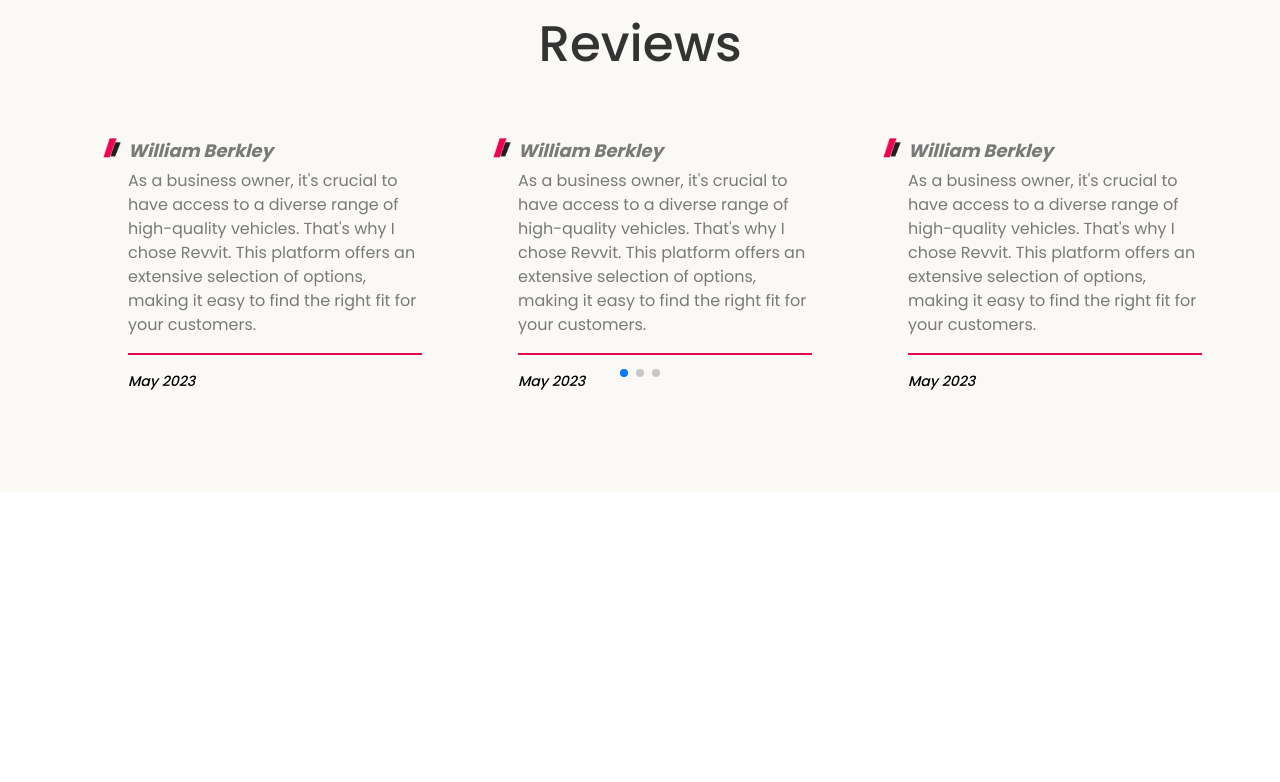
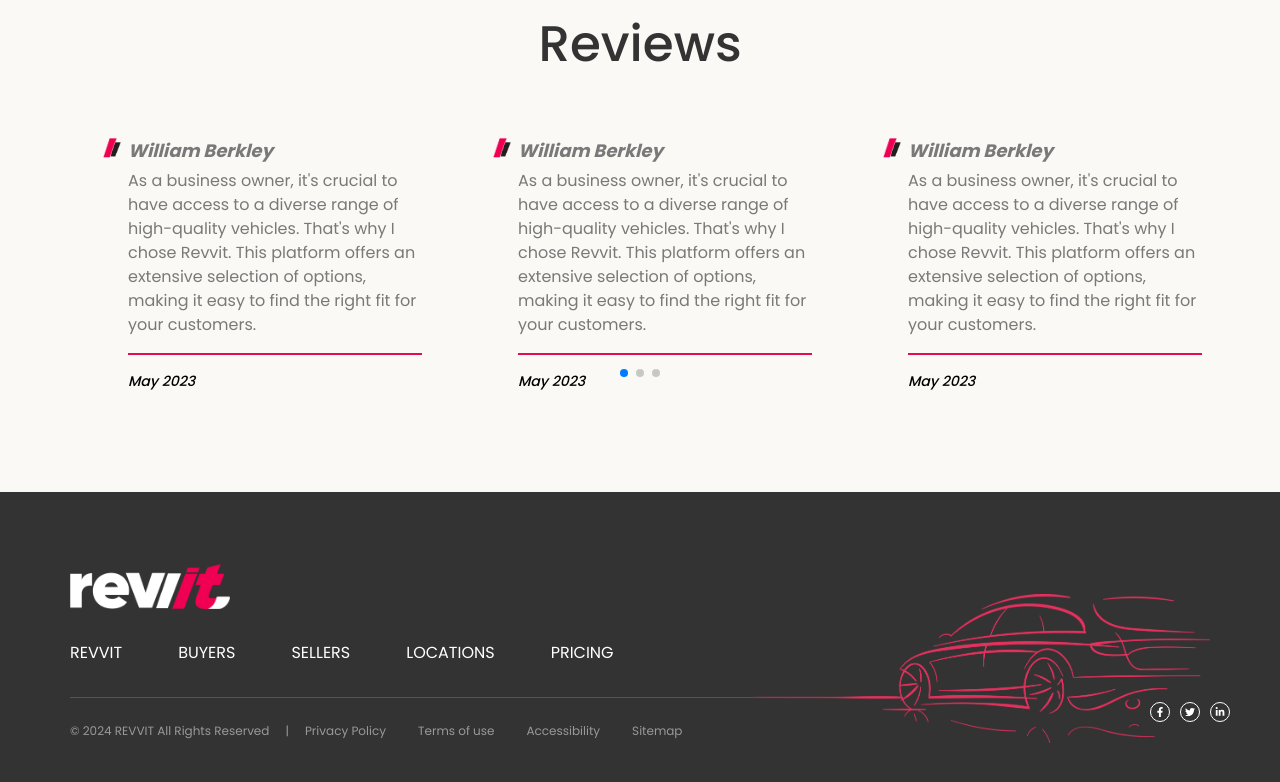
Before and after one commit to crea8ivedev/crea8ivedev-demo, a Next.js app: page / in a window 1280 px wide. Shown: the part 3758-4540 px from the top of the page. Before the commit the page ends 4250 px from the top, so only its background shows below. Built offline with nearby package versions, Linux system fonts and the light colour scheme.

Commit message:
feat: footer

```diff
--- a/app/globals.css
+++ b/app/globals.css
@@ -420,5 +420,70 @@
 .review--card span {
   @apply text-[14px] font-[500] leading-[21px] text-[#7979790] italic;
 }
+/* Reviews End */
 
-/* Reviews End */
+/* Footer Start */
+.footer-root {
+  @apply w-full bg-[#333333];
+}
+.footer-list-root {
+  @apply md:flex items-center;
+}
+
+.footer-list-section {
+  @apply w-full lg:max-w-[80%] 2xl:max-w-[50%] flex flex-col items-center lg:items-start pt-[48px] pb-[30px] lg:py-[3rem];
+}
+.footer-list-section-img {
+  @apply w-[160px] h-[45px];
+}
+.footer-list-section li a {
+  @apply text-[16px] font-[400] leading-[24px] text-[#cfcfcf] not-italic hover:text-primary;
+}
+.footer-list-section .break-line {
+  @apply w-full border-b border-primary mt-[2rem];
+}
+
+.footer-list-first {
+  @apply flex flex-col sm:flex-row items-center gap-4 text-white sm:gap-8 lg:gap-6 xl:gap-14 mt-8;
+}
+.footer-list-first .active-link a {
+  @apply text-primary;
+}
+
+.footer-privacy {
+  @apply flex flex-col justify-center lg:justify-start sm:flex-row lg:flex-col xl:flex-row lg:items-start items-center gap-[1rem] mt-[1.5rem] w-full;
+}
+.footer-privacy span {
+  @apply sm:order-1 order-3 text-[12px] font-[400] leading-[18px] not-italic text-[#999999];
+}
+.footer-privacy-devider {
+  @apply hidden md:block lg:hidden xl:block;
+}
+.footer-privacy ul {
+  @apply grid grid-cols-2 sm:flex order-1 sm:order-3 sm:flex-row items-center text-center gap-y-[10px] gap-x-[20px] lg:gap-[1rem] xl:gap-[2rem];
+}
+.footer-privacy li {
+  @apply block leading-[1];
+}
+.footer-privacy li {
+  @apply text-[12px] font-[400] leading-[18px] not-italic text-[#999999];
+}
+
+.footer-list-section-two {
+  @apply w-full max-w-[40%] 2xl:max-w-[50%] h-[320px] py-6 lg:pt-[20px] 2xl:pt-[32px] lg:pb-[12px] xl:pt-[50px] xl:pb-[17px] 2xl:pb-[32px] hidden lg:flex flex-col items-end relative;
+}
+.footer-list-section-two-img {
+  @apply w-full h-full lg:object-contain;
+}
+
+.social-icon-section {
+  @apply flex items-center gap-[10px] 2xl:gap-[1rem] absolute -right-[30px] xl:-right-[20px] bottom-[110px] xl:bottom-[90px] 2xl:bottom-[75px];
+}
+.social-ico-wrater {
+  @apply flex items-center justify-center h-[20px] w-[20px] 2xl:w-[25px] 2xl:h-[25px] border border-white rounded-[50%] hover:bg-primary hover:border-primary;
+}
+.social-icon {
+  @apply text-white h-[10px] w-[10px] 2xl:w-[12px] 2xl:h-[12px];
+}
+
+/* Footer End */
--- a/app/layout.js
+++ b/app/layout.js
@@ -2,6 +2,7 @@
 import "./globals.css";
 
 import Header from "@/components/Header";
+import Footer from "@/components/Footer";
 
 const poppins = Poppins({
   subsets: ["latin"],
@@ -21,6 +22,7 @@
       <body className={`${poppins.className}`} suppressHydrationWarning={true}>
         <Header />
         {children}
+        <Footer />
       </body>
     </html>
   );
--- /dev/null
+++ b/components/Footer/index.js
@@ -0,0 +1,63 @@
+import React from "react";
+import { FaFacebookF, FaTwitter, FaLinkedinIn } from "react-icons/fa";
+
+const Footer = () => {
+  const currentYear = new Date();
+  return (
+    <div>
+      <div className="footer-root">
+        <div className="main-container-root">
+          <div className="footer-list-root">
+            <div className="footer-list-section">
+              <img
+                src="/assets/logo/revvit-logo-white-v2.png"
+                alt="image"
+                className="footer-list-section-img"
+              />
+              <ul className="footer-list-first">
+                <li>REVVIT</li>
+                <li>BUYERS</li>
+                <li>SELLERS</li>
+                <li>LOCATIONS</li>
+                <li>PRICING</li>
+              </ul>
+              <div className="break-line" />
+              <div className="footer-privacy">
+                <span>
+                  &copy; {currentYear.getFullYear()} REVVIT All Rights Reserved
+                </span>
+                <span className="footer-privacy-devider">|</span>
+                <ul>
+                  <li>Privacy Policy</li>
+                  <li>Terms of use</li>
+                  <li>Accessibility</li>
+                  <li>Sitemap</li>
+                </ul>
+              </div>
+            </div>
+            <div className="footer-list-section-two">
+              <img
+                src="/assets/images/footer_car.png"
+                alt="image"
+                className="footer-list-section-two-img w-full h-full"
+              />
+              <div className="social-icon-section">
+                <div className="social-ico-wrater flex-center">
+                  <FaFacebookF className="social-icon" />
+                </div>
+                <div className="social-ico-wrater flex-center">
+                  <FaTwitter className="social-icon" />
+                </div>
+                <div className="social-ico-wrater flex-center">
+                  <FaLinkedinIn className="social-icon" />
+                </div>
+              </div>
+            </div>
+          </div>
+        </div>
+      </div>
+    </div>
+  );
+};
+
+export default Footer;
```
Also changed, not shown: public/assets/images/footer_car.png (added), public/assets/logo/revvit-logo-white-v2.png (added).
